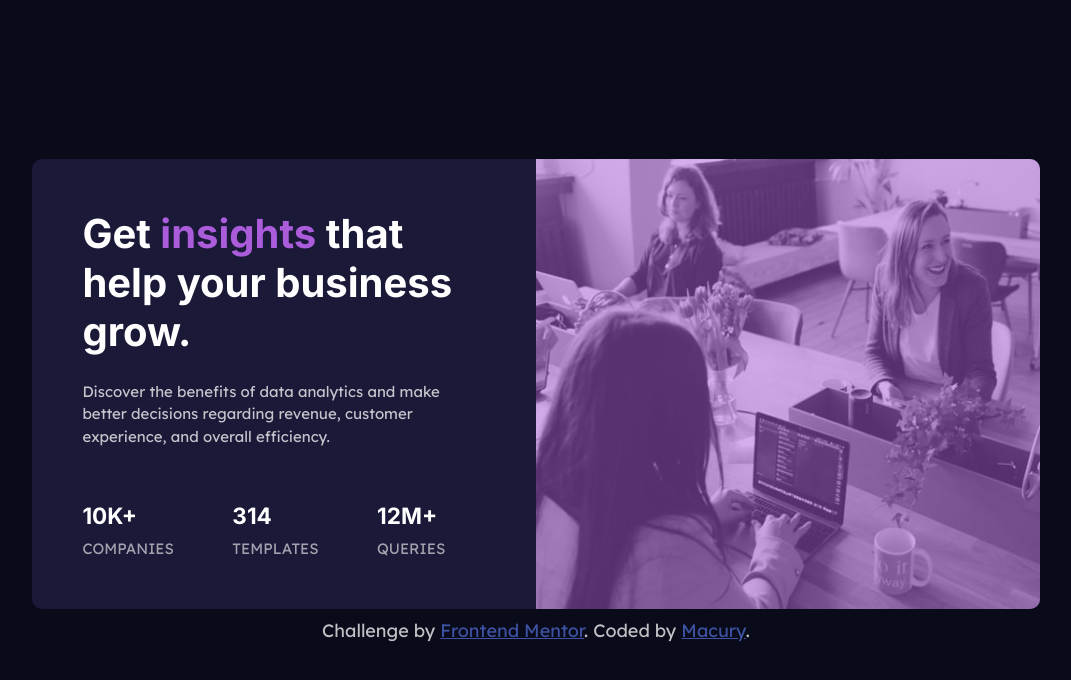
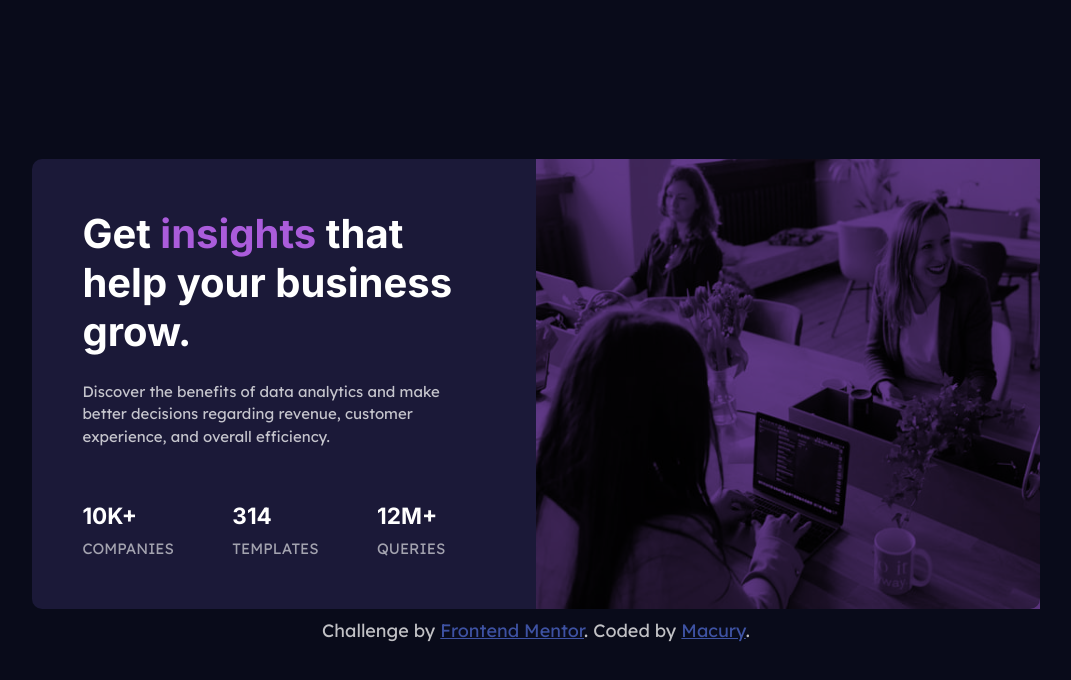
Before and after one commit to Macury/Stats-preview, a plain HTML site: page index.html in a window 1280 px wide. Shown: the whole page, without its empty margins (104-1175 px from the left). Drawn offline with Linux system fonts and the light colour scheme.

Commit message:
image adjustment

```diff
--- a/index.html
+++ b/index.html
@@ -20,6 +20,7 @@
     <div class="wrap">
       <div class="card">
         <div class="img">
+          <div class="tint"></div>
           <div class="image"></div>
         </div>
         <div class="card-text">
--- a/style.css
+++ b/style.css
@@ -37,17 +37,26 @@ body {
 
 /* image adjustment */
 .img {
-  background-color: hsl(277, 64%, 61%);
+  position: relative;
+  /* background-color: hsl(277, 64%, 61%); */
   width: 310px;
   height: 200px;
   border-top-right-radius: 10px;
   border-top-left-radius: 10px;
 }
+.tint{
+  position: absolute;
+  width: 100%;
+  height: 100%;
+  background-color: hsl(277, 64%, 61%);
+  opacity: 0.5;
+}
 .image {
   background-image: url(./images/image-header-mobile.jpg);
   background-size: 310px, 200px;
   background-repeat: no-repeat;
-  opacity: 50%;
+  /* opacity: 50%; */
+  mix-blend-mode: multiply;
   width: 100%;
   height: 100%;
   border-top-right-radius: 10px;
```
